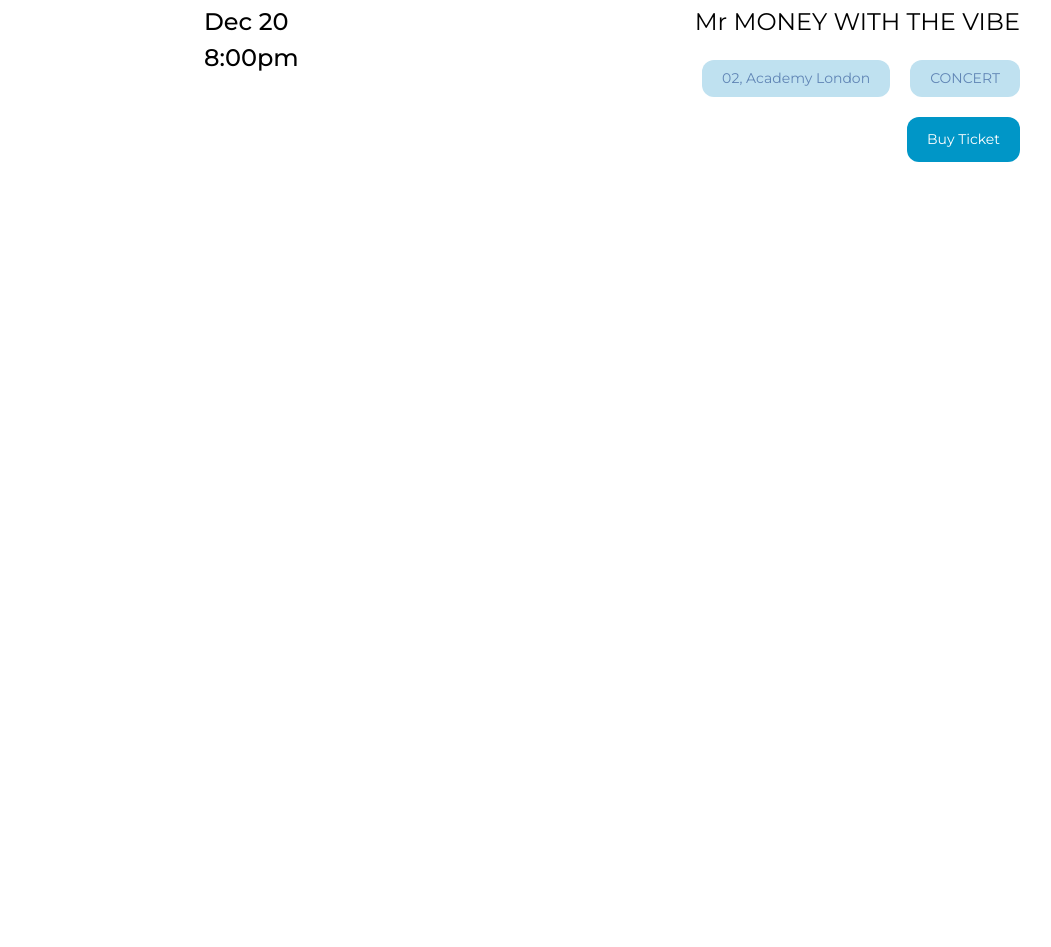
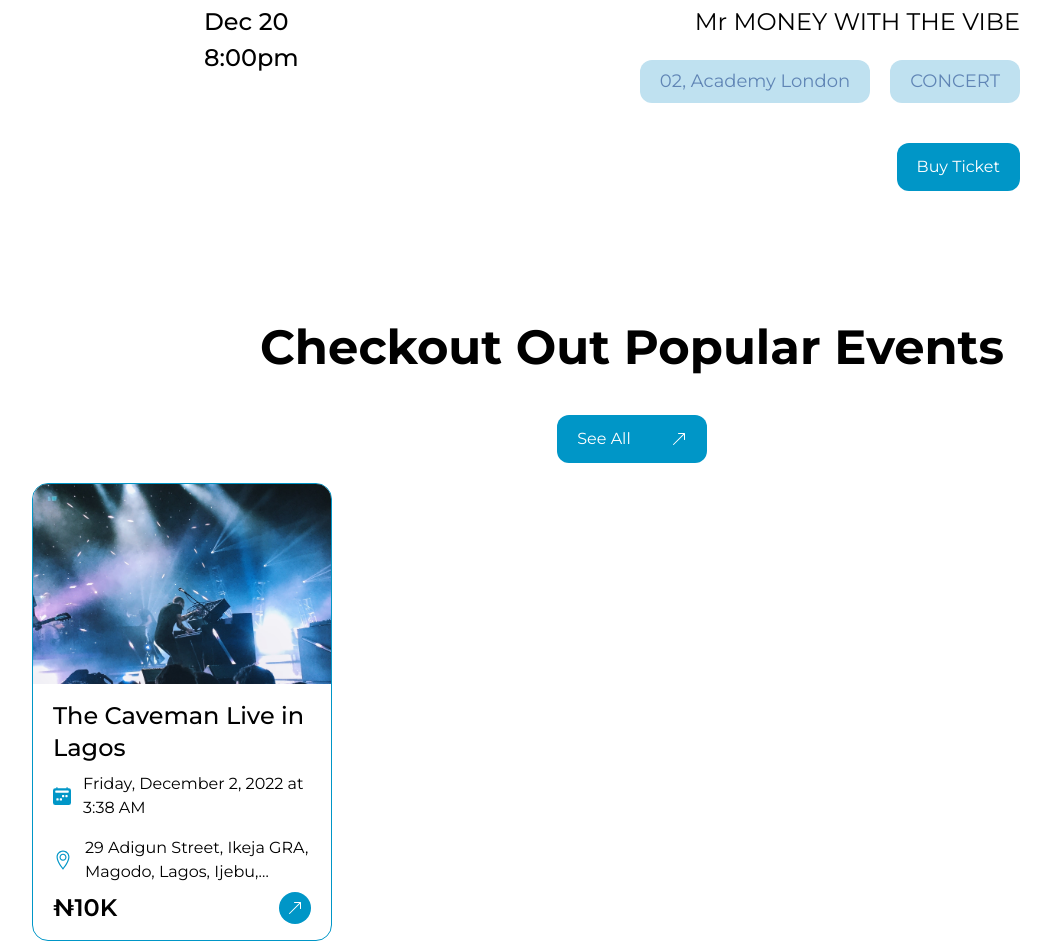
Before and after one commit to ZgmCodebase/ZG-Tikwey-Frontend-Nextjs, a Next.js app: page / in a window 1280 px wide. Shown: the part 3045-3992 px from the top of the page, without its empty margins (8-1059 px from the left). Before the commit the page ends 3247 px from the top, so only its background shows below. Built offline with nearby package versions, Linux system fonts and the light colour scheme.

Commit message:
Feat: Started checkout popular event section

```diff
--- /dev/null
+++ b/components/pages/Landing/CheckoutPopularEvent.tsx
@@ -0,0 +1,113 @@
+import { BsArrowUpRight, BsCalendar2WeekFill } from "react-icons/bs";
+import {TfiLocationPin} from "react-icons/tfi"
+import Image from "next/image";
+import { useMemo, useState } from "react";
+
+function CheckoutPopularEvent() {
+    return (
+        <div className="gen-p">
+            {/* Title */}
+            <h1 className="text-size9Mob md:text-size9 max-w-4xl mx-auto text-center font-bold pt-10 pb-3">
+                Checkout Out Popular Events
+            </h1>
+
+            <div className="w-full py-5 ">
+                <div className="btn1 w-max flex justify-between space-x-5 md:space-x-10 mx-auto items-center">
+                    {" "}
+                    <p>See All</p> <BsArrowUpRight className="text-base" />
+                </div>
+            </div>
+
+            <div className="grid grid-cols-4 pb-10 overflow-x-scroll">
+                <EventCard
+                    image="/images/index/popular_ticket.png"
+                    date={new Date().toISOString()}
+                    nameOrTitle="The Caveman Live in Lagos"
+                    location="29 Adigun Street, Ikeja GRA, Magodo, Lagos, Ijebu, Abuja, Kingdome"
+                    price={10000}
+                />
+            </div>
+        </div>
+    );
+}
+
+import { utilFuncs } from "../../../utils/helperFunctions";
+type EventCardsProps = {
+    price: number;
+    date: string;
+    nameOrTitle: string;
+    location: string;
+    image?: string;
+};
+function EventCard({
+    price,
+    date,
+    nameOrTitle,
+    location,
+    image,
+}: EventCardsProps) {
+    const [window, setWindow] = useState<any>(undefined);
+    const dateAndTimeValue = useMemo(() => {
+        const dateAndTimeFormat = new Intl.DateTimeFormat(
+            utilFuncs.getLocale(window),
+            {
+                dateStyle: "full",
+                timeStyle: "short",
+            }
+        ).format;
+
+        const dateValue = new Date(date);
+        return dateAndTimeFormat(dateValue);
+    }, [date, window]);
+    const priceValue = useMemo(() => {
+        const priceFormatter = Intl.NumberFormat(utilFuncs.getLocale(window), {
+            notation: "compact",
+            currencyDisplay: "narrowSymbol",
+            currency: "NGN",
+            style: "currency",
+        });
+
+        return priceFormatter.format(price);
+    }, [price, window]);
+    return (
+        <div className="w-full rounded-2xl overflow-hidden border-[1px] border-priColor">
+            {/* Image */}
+            <div className="w-full h-[200px] relative">
+                <Image
+                    src={image || ""}
+                    alt="image"
+                    layout="fill"
+                    objectFit="cover"
+                />
+            </div>
+            {/* Content */}
+            <div className="px-5 py-4">
+                {/* Title */}
+                <div className="w-full text-2xl font-medium">{nameOrTitle}</div>
+                {/* Date */}
+                <div className="w-full py-2 flex items-center space-x-3">
+                    <div className="text-priColor text-lg">
+                    <BsCalendar2WeekFill />
+                    </div>
+                    <p>{dateAndTimeValue}</p>{" "}
+                </div>
+                {/* Location */}
+                <div className="w-full py-2 flex items-center space-x-3">
+                    <div className="text-priColor text-xl">
+                    <TfiLocationPin/>
+                    </div>
+                    <p className="line-clamp-2">{location}</p>
+                </div>
+                {/* price and link to event */}
+                <div className="flex justify-between items-center">
+                    <p className="font-semibold text-2xl">{priceValue}</p>
+                    <button className="btn1 rounded-full p-0 h-8 w-8 flex justify-center items-center">
+                        <BsArrowUpRight />
+                    </button>
+                </div>
+            </div>
+        </div>
+    );
+}
+
+export default CheckoutPopularEvent;
--- a/components/pages/Landing/ExploreBestShow.tsx
+++ b/components/pages/Landing/ExploreBestShow.tsx
@@ -1,4 +1,5 @@
-import Image from "next/image";import {RxArrowBottomRight, RxArrowTopRight} from "react-icons/rx"
+import Image from "next/image";
+import { RxArrowBottomRight, RxArrowTopRight } from "react-icons/rx";
 
 function ExploreBestShow() {
     return (
@@ -14,7 +15,7 @@
                 <div className="flex-1 max-w-4xl px-10 ">
                     <AnimatedEventCard />
                 </div>
-                <div className="flex flex-col justify-center items-center space-y-9">
+                <div className="md:flex flex-col justify-center items-center space-y-9 hidden">
                     {/* Up arrow */}
                     <div className="w-10 h-10 rounded-full bg-priColor opacity-60 hover:opacity-100 cursor-pointer text-whiteColor flex justify-center items-center">
                         <RxArrowTopRight />
@@ -29,15 +30,20 @@
     );
 }
 
-
-function AnimatedEventCard(){
+function AnimatedEventCard() {
     return (
         <div className="w-full">
             {/* Image */}
             <div className="h-[40vh] bg-gray-700 rounded-xl relative overflow-hidden">
-                <Image src={"/images/index/explore_bestshows.png"} alt="best_show" layout="fill" objectFit="cover"/>
+                <Image
+                    src={"/images/index/explore_bestshows.png"}
+                    alt="best_show"
+                    layout="fill"
+                    objectFit="cover"
+                />
             </div>
 
+            <div>
                 {/* Info */}
                 <div className="flex justify-between items-start pt-9">
                     {/* date */}
@@ -47,27 +53,38 @@
                     </div>
 
                     {/* Name, Location, and ticket Button */}
-                <div className="md:text-size2Mob text-size2 space-y-5 flex flex-col items-end">
+                    <div className=" text-size2Mob md:text-size2 space-y-2 md:space-y-5 flex flex-col items-end pl-10">
                         <p className="text-size10Mob md:text-size10">
                             Mr MONEY WITH THE VIBE
                         </p>
-                    <div className="flex justify-between space-x-5">
+                        <div className="flex flex-col md:flex-row space-y-4 md:space-y-0 items-end md:items-start md:justify-between md:space-x-5">
                             <AddressTag address="02, Academy London" />
                             <CategoryTag category="CONCERT" />
                         </div>
+                    </div>
+                </div>
+            </div>
 
+            <div className="flex justify-end py-3 md:py-10">
                 <button className="btn1">Buy Ticket</button>
-                </div>
             </div>
         </div>
     );
 }
 
-function AddressTag({address}: {address:string}){
-    return <div className="py-2 px-5 bg-secColor text-accColor rounded-xl ">{address}</div>
+function AddressTag({ address }: { address: string }) {
+    return (
+        <div className="py-2 px-5 bg-secColor text-accColor rounded-xl text-center w-max ">
+            {address}
+        </div>
+    );
 }
 
-function CategoryTag({category}: {category:string}){
-    return <div className="py-2 px-5 bg-secColor text-accColor rounded-xl">{category}</div>
+function CategoryTag({ category }: { category: string }) {
+    return (
+        <div className="py-2 px-5 bg-secColor text-accColor rounded-xl text-center w-max">
+            {category}
+        </div>
+    );
 }
 export default ExploreBestShow;
--- a/pages/index.tsx
+++ b/pages/index.tsx
@@ -3,6 +3,8 @@
 
 import ExploreBestShow from '../components/pages/Landing/ExploreBestShow';
 import UpcomingEvents from '../components/pages/Landing/UpcomingEvents';
+import MostPopularTicket from '../components/pages/Landing/MostPopularTicket';
+import CheckoutPopularEvent from '../components/pages/Landing/CheckoutPopularEvent';
 const Home: NextPageWithLayout = () => {
     const hello = "sdfsa";
 
@@ -11,8 +13,8 @@
             <LandingBanner />
             <UpcomingEvents/>
             <ExploreBestShow/>
-            {/* <MostPopularTicket />
-            <NextEventsSection />
+            <CheckoutPopularEvent />
+            {/* <NextEventsSection />
             <Testimonials/> */}
         </div>
     );
--- a/tailwind.config.js
+++ b/tailwind.config.js
@@ -30,7 +30,7 @@
                 size1: "16px",
                 size1Mob: "12px",
                 size2: "18px",
-                size2Mob: "14px",
+                size2Mob: "12px",
                 size3: "20px",
                 size3Mob: "16px",
                 size4: "22px",
```
Lines whose indentation alone changed are shown as unchanged.
